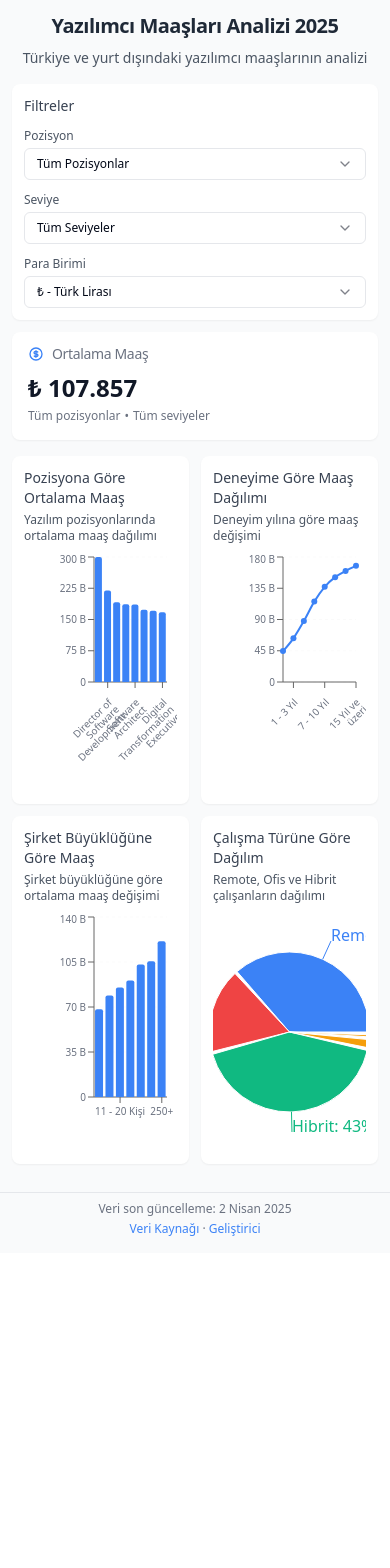
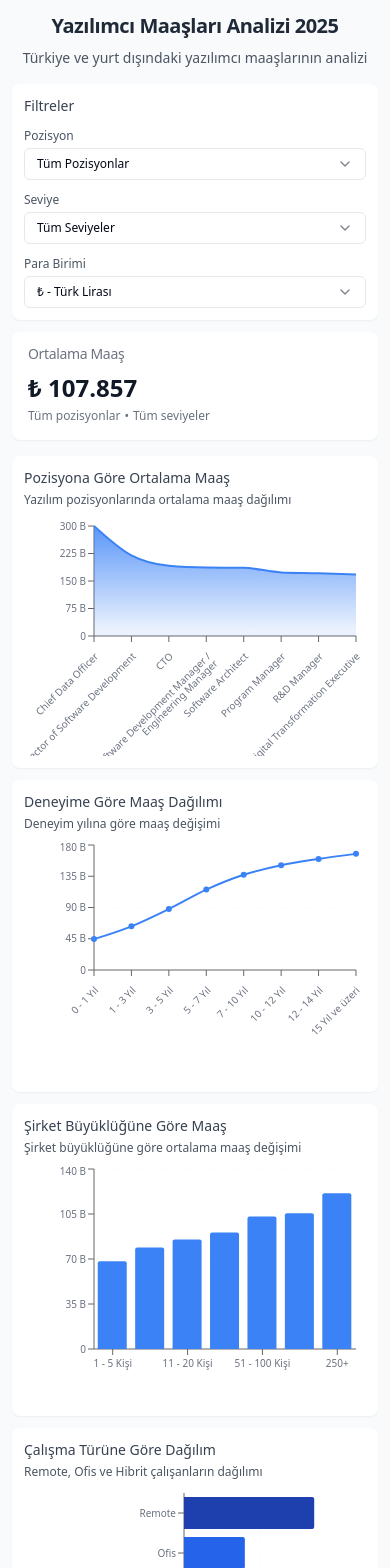
Before and after one commit to berkayderin/yazilimci-maaslari-2025, a Next.js app: page / in a window 390 px wide. Shown: the top 1568 px of the page. Before the commit the page ends 1253 px from the top, so only its background shows below. Built offline with nearby package versions, Linux system fonts and the light colour scheme.

Commit message:
edit responsive

```diff
--- a/app/api/salary-stats/route.ts
+++ b/app/api/salary-stats/route.ts
@@ -55,6 +55,11 @@ function calculatePositionAverageSalary(data: SalaryData[]) {
   const positions: Record<string, { total: number; count: number }> = {};
 
   data.forEach(item => {
+    // Boş veya geçersiz pozisyonları atla
+    if (!item.position || item.position.trim() === '' || item.position === 'NaN') {
+      return;
+    }
+
     const position = item.position;
     const salaryRange = item.salary.split(' - ');
     let avgSalary = 0;
@@ -75,10 +80,13 @@ function calculatePositionAverageSalary(data: SalaryData[]) {
     }
   });
 
-  return Object.keys(positions).map(position => ({
-    name: position,
-    value: Math.round(positions[position].total / positions[position].count)
-  })).sort((a, b) => b.value - a.value);
+  return Object.keys(positions)
+    .filter(position => position && position.trim() !== '')
+    .map(position => ({
+      name: position,
+      value: Math.round(positions[position].total / positions[position].count)
+    }))
+    .sort((a, b) => b.value - a.value);
 }
 
 function calculateExperienceSalaryData(data: SalaryData[]) {
--- a/app/page.tsx
+++ b/app/page.tsx
@@ -6,14 +6,14 @@ import {
   Bar,
   LineChart,
   Line,
-  PieChart,
-  Pie,
-  Cell,
   XAxis,
   YAxis,
   CartesianGrid,
   Tooltip,
   ResponsiveContainer,
+  Cell,
+  AreaChart,
+  Area,
 } from "recharts";
 import { format } from "date-fns";
 import { tr } from "date-fns/locale";
@@ -247,20 +247,6 @@ export default function Home() {
               <Card className="bg-white dark:bg-gray-800 border-0 shadow-sm rounded-lg overflow-hidden">
                 <CardHeader className="pb-0 pt-3 px-4">
                   <div className="flex items-center space-x-2">
-                    <svg
-                      className="w-4 h-4 text-blue-500"
-                      fill="none"
-                      stroke="currentColor"
-                      viewBox="0 0 24 24"
-                      xmlns="http://www.w3.org/2000/svg"
-                    >
-                      <path
-                        strokeLinecap="round"
-                        strokeLinejoin="round"
-                        strokeWidth={2}
-                        d="M12 8c-1.657 0-3 .895-3 2s1.343 2 3 2 3 .895 3 2-1.343 2-3 2m0-8c1.11 0 2.08.402 2.599 1M12 8V7m0 1v8m0 0v1m0-1c-1.11 0-2.08-.402-2.599-1M21 12a9 9 0 11-18 0 9 9 0 0118 0z"
-                      />
-                    </svg>
                     <CardTitle className="text-sm font-medium text-gray-500 dark:text-gray-400">
                       Ortalama Maaş
                     </CardTitle>
@@ -296,7 +282,7 @@ export default function Home() {
 
         {stats && (
           <div className="max-w-6xl mx-auto">
-            <div className="grid grid-cols-2 gap-3 mb-4">
+            <div className="grid grid-cols-1 md:grid-cols-2 gap-3 mb-4">
               <div className="bg-white dark:bg-gray-800 rounded-lg shadow-sm p-3">
                 <h3 className="text-sm font-medium mb-1 text-gray-700 dark:text-gray-200">
                   Pozisyona Göre Ortalama Maaş
@@ -306,10 +292,30 @@ export default function Home() {
                 </p>
                 <div className="h-[240px]">
                   <ResponsiveContainer width="100%" height="100%">
-                    <BarChart
+                    <AreaChart
                       data={stats.positionAverageSalary.slice(0, 8)}
-                      margin={{ top: 5, right: 10, left: 10, bottom: 50 }}
+                      margin={{ top: 10, right: 10, left: 10, bottom: 60 }}
                     >
+                      <defs>
+                        <linearGradient
+                          id="colorValue"
+                          x1="0"
+                          y1="0"
+                          x2="0"
+                          y2="1"
+                        >
+                          <stop
+                            offset="5%"
+                            stopColor="#3b82f6"
+                            stopOpacity={0.8}
+                          />
+                          <stop
+                            offset="95%"
+                            stopColor="#3b82f6"
+                            stopOpacity={0.1}
+                          />
+                        </linearGradient>
+                      </defs>
                       <CartesianGrid
                         strokeDasharray="3 3"
                         stroke="#eee"
@@ -351,13 +357,16 @@ export default function Home() {
                           fontSize: "12px",
                         }}
                       />
-                      <Bar
+                      <Area
+                        type="monotone"
                         dataKey="value"
                         name="Ortalama Maaş"
-                        fill="#3b82f6"
-                        radius={[2, 2, 0, 0]}
+                        stroke="#3b82f6"
+                        fillOpacity={1}
+                        fill="url(#colorValue)"
+                        strokeWidth={2}
                       />
-                    </BarChart>
+                    </AreaChart>
                   </ResponsiveContainer>
                 </div>
               </div>
@@ -505,51 +514,37 @@ export default function Home() {
                 </p>
                 <div className="h-[240px]">
                   <ResponsiveContainer width="100%" height="100%">
-                    <PieChart margin={{ top: 5, right: 5, left: 5, bottom: 5 }}>
-                      <Pie
-                        data={stats.workTypeDistribution}
-                        cx="50%"
-                        cy="50%"
-                        labelLine={true}
-                        outerRadius={80}
-                        fill="#8884d8"
-                        dataKey="value"
-                        nameKey="name"
-                        label={({ name, percent }) =>
-                          `${name.split(" ")[0]}: ${(percent * 100).toFixed(
-                            0
-                          )}%`
+                    <BarChart
+                      data={stats.workTypeDistribution}
+                      layout="vertical"
+                      margin={{ top: 5, right: 30, left: 60, bottom: 5 }}
+                    >
+                      <CartesianGrid
+                        strokeDasharray="3 3"
+                        stroke="#eee"
+                        opacity={0.3}
+                        horizontal={false}
+                      />
+                      <XAxis
+                        type="number"
+                        tick={{ fontSize: 10, fill: "#6b7280" }}
+                        tickFormatter={(value) =>
+                          new Intl.NumberFormat("tr-TR", {
+                            notation: "compact",
+                            compactDisplay: "short",
+                          }).format(value)
                         }
-                        paddingAngle={2}
-                      >
-                        {stats.workTypeDistribution.map((entry, index) => {
-                          // Çalışma türlerine göre renk ataması
-                          const colors = {
-                            Remote: "#3b82f6", // Mavi
-                            Ofis: "#ef4444", // Kırmızı
-                            Hibrit: "#10b981", // Yeşil
-                            Şu: "#f59e0b", // Turuncu - "Şu an" ile başlayan ifadeler için
-                          };
-
-                          // Çalışma türüne göre renk seç
-                          const colorKey =
-                            (Object.keys(colors).find((key) =>
-                              entry.name.startsWith(key)
-                            ) as keyof typeof colors) ||
-                            ("Remote" as keyof typeof colors);
-
-                          return (
-                            <Cell
-                              key={`cell-${index}`}
-                              fill={colors[colorKey]}
-                              stroke="#fff"
-                              strokeWidth={1}
-                            />
-                          );
-                        })}
-                      </Pie>
+                      />
+                      <YAxis
+                        dataKey="name"
+                        type="category"
+                        tick={{ fontSize: 10, fill: "#6b7280" }}
+                        width={100}
+                      />
                       <Tooltip
-                        formatter={(value: number) => `${value} kişi`}
+                        formatter={(value: number) =>
+                          new Intl.NumberFormat("tr-TR").format(value)
+                        }
                         contentStyle={{
                           backgroundColor: "rgba(255, 255, 255, 0.97)",
                           borderRadius: "4px",
@@ -564,7 +559,30 @@ export default function Home() {
                           fontSize: "12px",
                         }}
                       />
-                    </PieChart>
+                      <Bar
+                        dataKey="value"
+                        name="Çalışan Sayısı"
+                        fill="#3b82f6"
+                        radius={[0, 2, 2, 0]}
+                      >
+                        {stats.workTypeDistribution.map((entry, index) => {
+                          const colors = [
+                            "#1e40af", // En koyu mavi
+                            "#2563eb",
+                            "#3b82f6",
+                            "#60a5fa",
+                            "#93c5fd", // En açık mavi
+                          ];
+
+                          return (
+                            <Cell
+                              key={`cell-${index}`}
+                              fill={colors[index % colors.length]}
+                            />
+                          );
+                        })}
+                      </Bar>
+                    </BarChart>
                   </ResponsiveContainer>
                 </div>
               </div>
```
